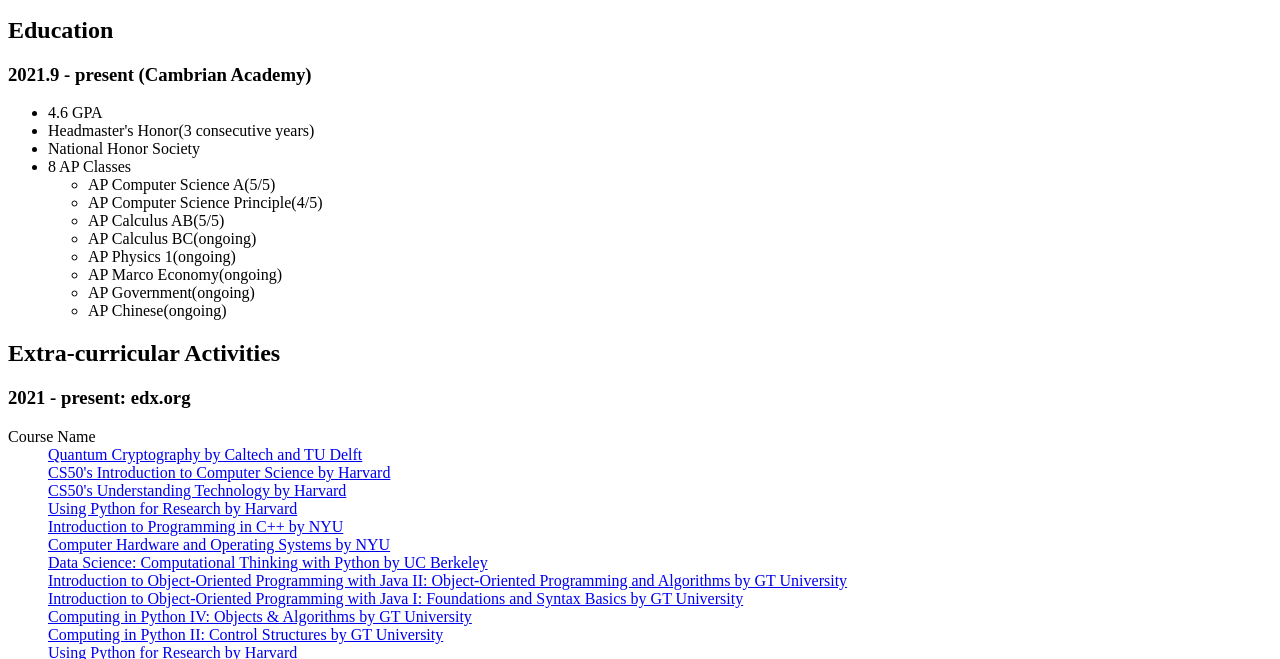
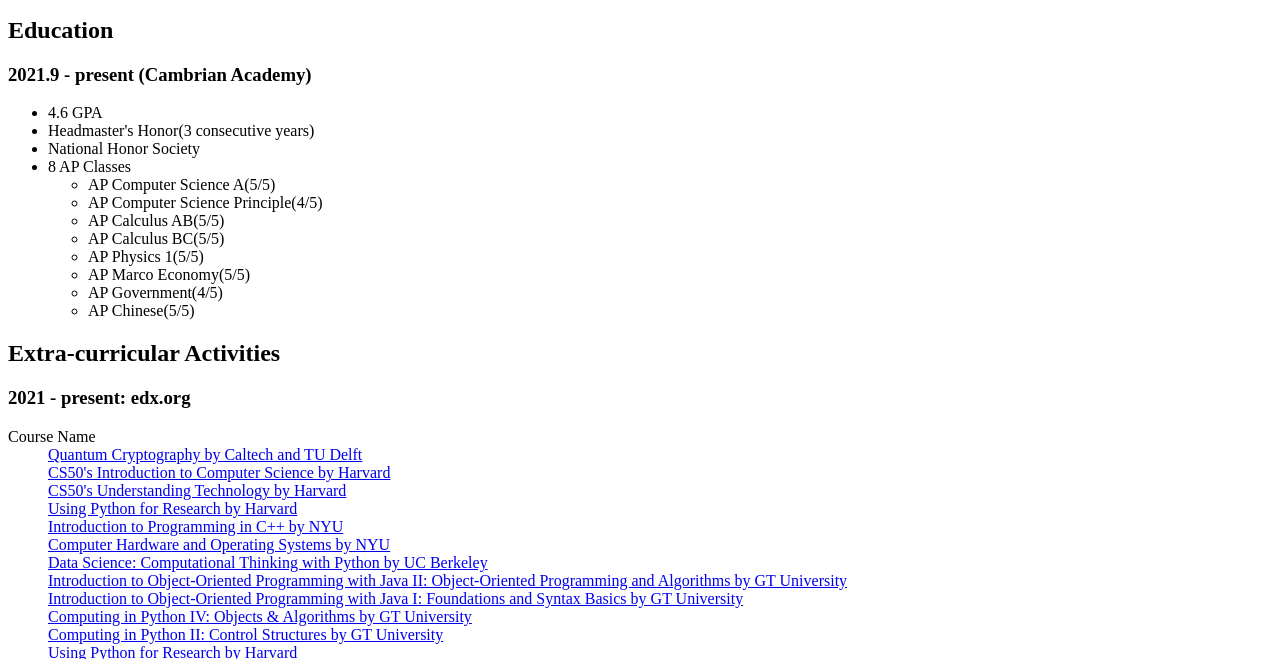
Before and after one commit to EL6033/EL6033.github.io, a plain HTML site: page index.html in a window 1280 px wide. Shown: the part 137-796 px from the top of the page. Drawn offline with Linux system fonts and the light colour scheme.

Commit message:
update ap score

```diff
--- a/index.html
+++ b/index.html
@@ -23,11 +23,11 @@
 				<li> AP Computer Science A(5/5) </li>
 				<li> AP Computer Science Principle(4/5) </li>
 				<li> AP Calculus AB(5/5) </li>
-				<li> AP Calculus BC(ongoing) </li>
-				<li> AP Physics 1(ongoing) </li>
-				<li> AP Marco Economy(ongoing) </li>
-				<li> AP Government(ongoing) </li>
-				<li> AP Chinese(ongoing) </li>
+				<li> AP Calculus BC(5/5) </li>
+				<li> AP Physics 1(5/5) </li>
+				<li> AP Marco Economy(5/5) </li>
+				<li> AP Government(4/5) </li>
+				<li> AP Chinese(5/5) </li>
 			</ul>
 		</ul>
 		</head>
```
Also changed, not shown: 1 other file.
